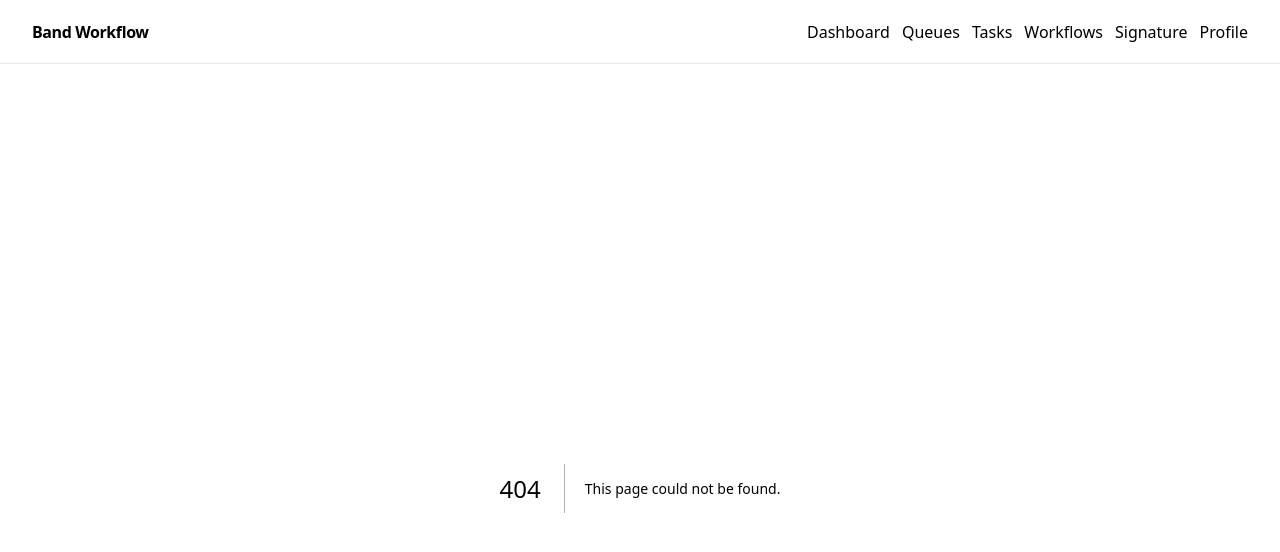
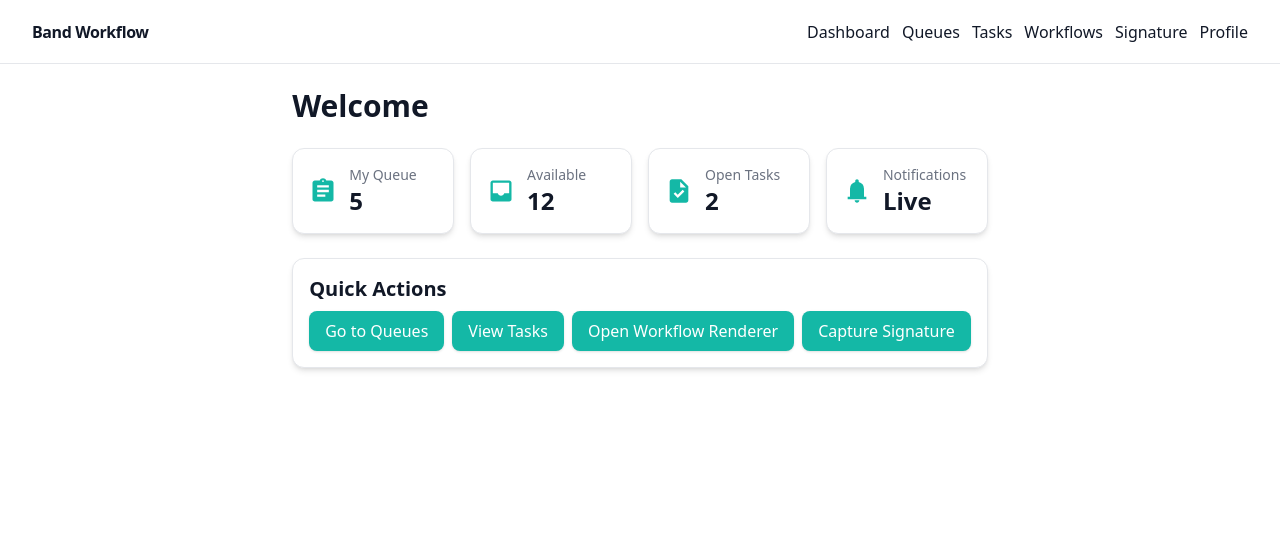
Before and after one commit to skdsmlpy/band, a Next.js app: page /dashboard in a window 1280 px wide. Before the commit this address had no page. Shown: the top 552 px of the page. Built offline with nearby package versions, Linux system fonts and the light colour scheme.

Commit message:
Dashboard page
cgen-94399582f12e4780a943ec85156a5055

```diff
--- /dev/null
+++ b/src/app/dashboard/page.tsx
@@ -0,0 +1,66 @@
+"use client";
+import { useAppSelector } from "@/store";
+import { Icon } from "@iconify/react";
+
+export default function DashboardPage() {
+  const user = useAppSelector((s) => s.auth.user);
+  const queues = useAppSelector((s) => s.queues);
+  const tasks = useAppSelector((s) => s.tasks.items);
+
+  return (
+    <div className="space-y-6">
+      <div className="flex items-center justify-between">
+        <h1 className="text-3xl font-semibold">Welcome{user ? `, ${user.name}` : ""}</h1>
+      </div>
+
+      <div className="grid grid-cols-1 sm:grid-cols-2 lg:grid-cols-4 gap-4">
+        <div className="card p-4">
+          <div className="flex items-center gap-3">
+            <Icon icon="material-symbols:assignment" className="text-teal-500" width={28} />
+            <div>
+              <div className="text-sm text-gray-500">My Queue</div>
+              <div className="text-2xl font-semibold">{queues.myCount}</div>
+            </div>
+          </div>
+        </div>
+        <div className="card p-4">
+          <div className="flex items-center gap-3">
+            <Icon icon="material-symbols:inbox" className="text-teal-500" width={28} />
+            <div>
+              <div className="text-sm text-gray-500">Available</div>
+              <div className="text-2xl font-semibold">{queues.availableCount}</div>
+            </div>
+          </div>
+        </div>
+        <div className="card p-4">
+          <div className="flex items-center gap-3">
+            <Icon icon="material-symbols:task" className="text-teal-500" width={28} />
+            <div>
+              <div className="text-sm text-gray-500">Open Tasks</div>
+              <div className="text-2xl font-semibold">{tasks.length}</div>
+            </div>
+          </div>
+        </div>
+        <div className="card p-4">
+          <div className="flex items-center gap-3">
+            <Icon icon="material-symbols:notifications" className="text-teal-500" width={28} />
+            <div>
+              <div className="text-sm text-gray-500">Notifications</div>
+              <div className="text-2xl font-semibold">Live</div>
+            </div>
+          </div>
+        </div>
+      </div>
+
+      <div className="card p-4">
+        <h2 className="text-xl font-semibold mb-2">Quick Actions</h2>
+        <div className="flex flex-wrap gap-2">
+          <a className="btn-primary" href="/queues">Go to Queues</a>
+          <a className="btn-primary" href="/tasks">View Tasks</a>
+          <a className="btn-primary" href="/workflows">Open Workflow Renderer</a>
+          <a className="btn-primary" href="/signature">Capture Signature</a>
+        </div>
+      </div>
+    </div>
+  );
+}
```
